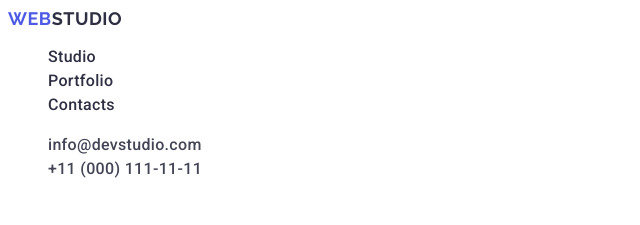
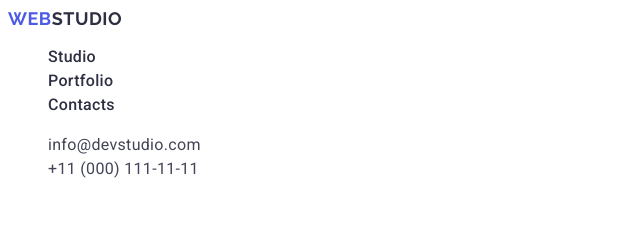
Before and after one commit to David-Ivanov/goit-markup-hw-02, a plain HTML site: page index.html in a window 1280 px wide. Shown: the top 225 px of the page, 0-640 px from the left. Drawn offline with Linux system fonts and the light colour scheme.

Commit message:
Update styles.css

```diff
--- a/css/styles.css
+++ b/css/styles.css
@@ -10,11 +10,6 @@ ul {
 }
 
 a {
-    font-size: 16px;
-    font-weight: 500;
-    letter-spacing: 0.32px;
-    line-height: 1.5;
-
     text-decoration: none;
 }
 
@@ -62,7 +57,7 @@ a {
 
 .address-link {
     font-size: 16px;
-    font-weight: 500;
+    font-weight: 400;
     letter-spacing: 0.32px;
     line-height: 1.5;
 
```
